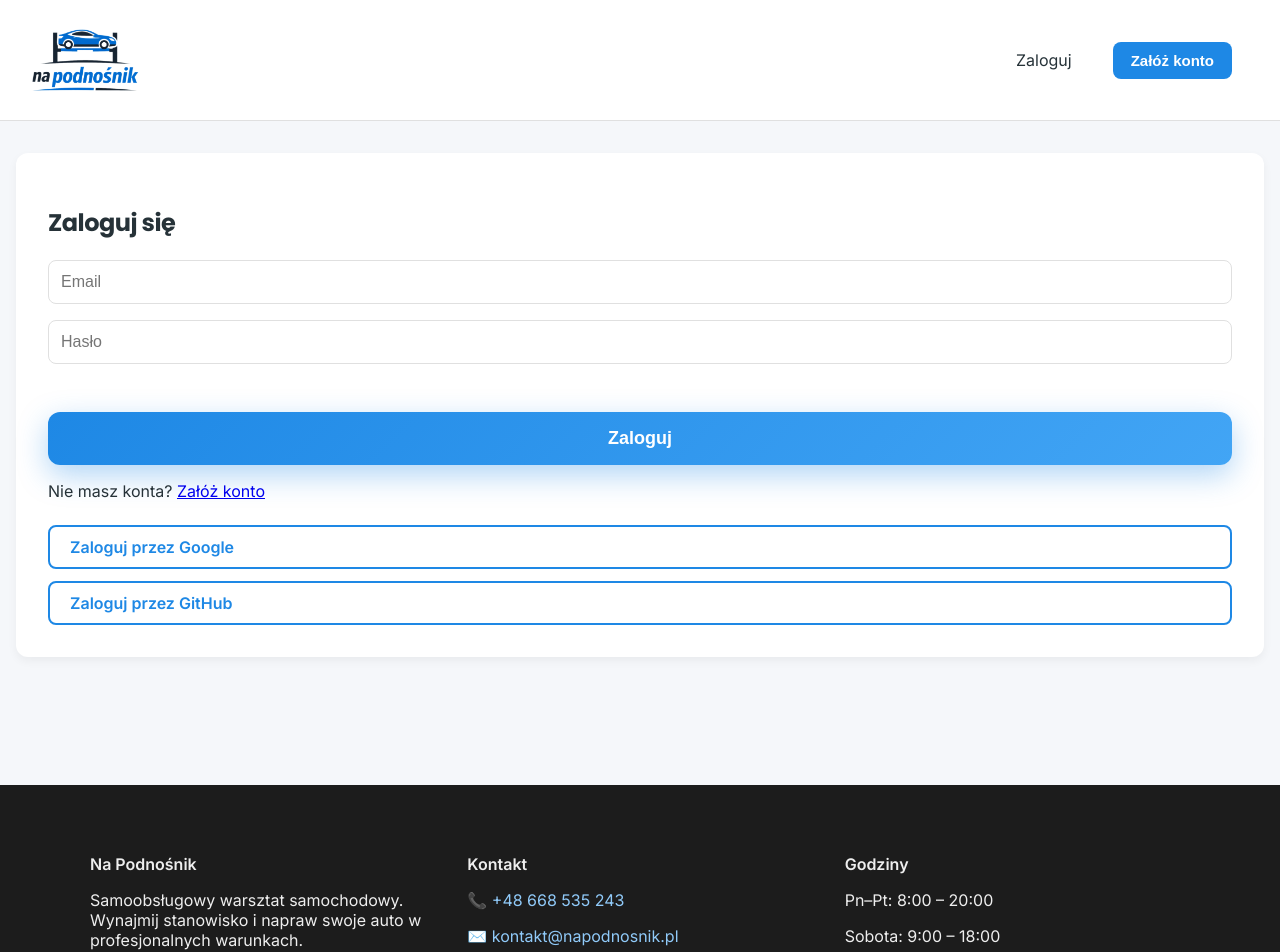
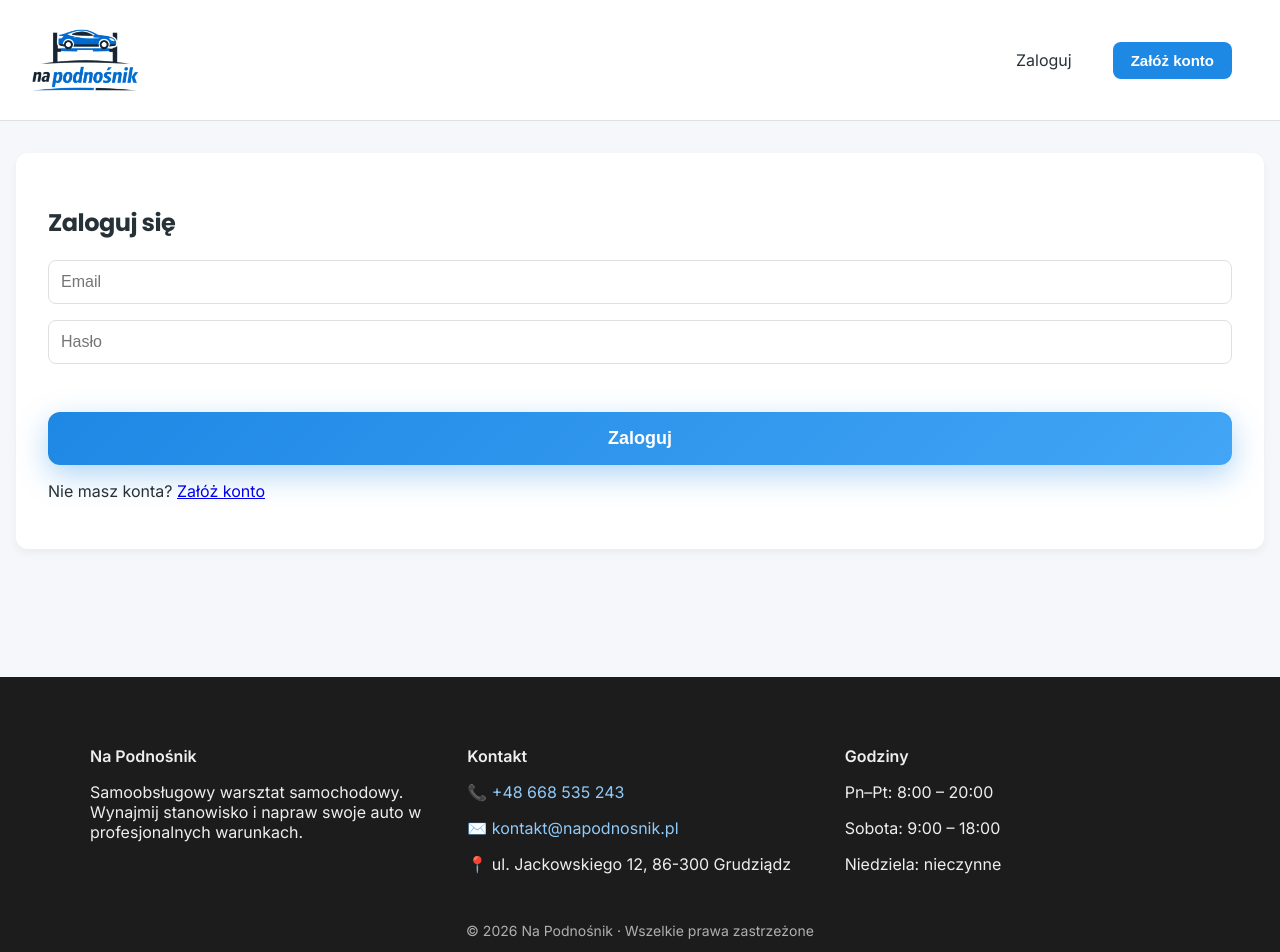
Before and after one commit to DamL98/na-podnosnik, a React (Vite) app in the folder frontend/: page /login in a window 1280 px wide. Shown: the top 952 px of the page. Built offline with nearby package versions, Linux system fonts and the light colour scheme.

Commit message:
poprawki kom

```diff
--- a/frontend/src/components/Footer.jsx
+++ b/frontend/src/components/Footer.jsx
@@ -14,7 +14,7 @@ export default function Footer() {
           <h4>Kontakt</h4>
           <p>📞 <a href="tel:+48123123123">+48 668 535 243</a></p>
           <p>✉️ <a href="mailto:kontakt@napodnosnik.pl">kontakt@napodnosnik.pl</a></p>
-          <p>📍 ul. Jackowskiego 12, 86-300 Grudziąc</p>
+          <p>📍 ul. Jackowskiego 12, 86-300 Grudziądz</p>
         </div>
 
         <div>
--- a/frontend/src/pages/Login.jsx
+++ b/frontend/src/pages/Login.jsx
@@ -63,16 +63,6 @@ export default function Login() {
       <p style={{ marginTop: 16 }}>
         Nie masz konta? <Link to="/register">Załóż konto</Link>
       </p>
-
-      {/* OAuth (na razie jako linki – backend dodamy później) */}
-      <div style={{ marginTop: 24, display: "grid", gap: 12 }}>
-        <a className="btn-secondary" href="http://localhost:3001/api/auth/google">
-          Zaloguj przez Google
-        </a>
-        <a className="btn-secondary" href="http://localhost:3001/api/auth/github">
-          Zaloguj przez GitHub
-        </a>
-      </div>
     </section>
   );
 }
```
